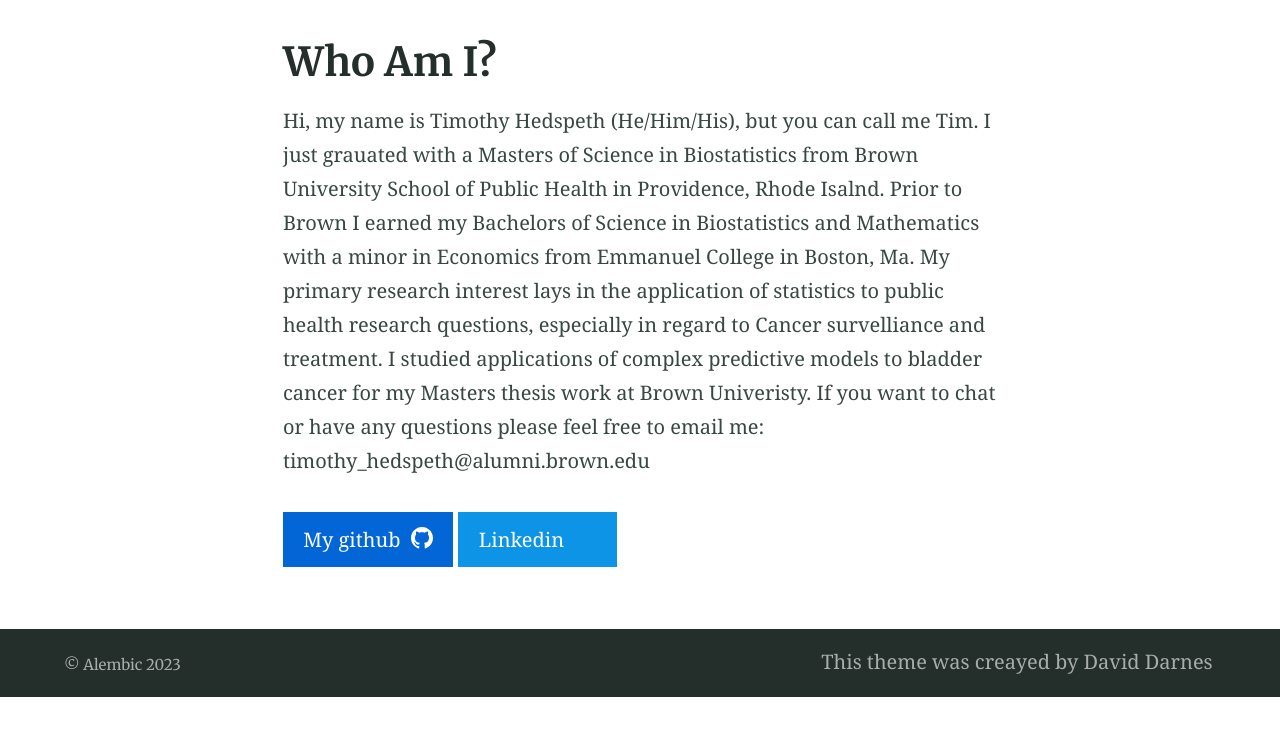
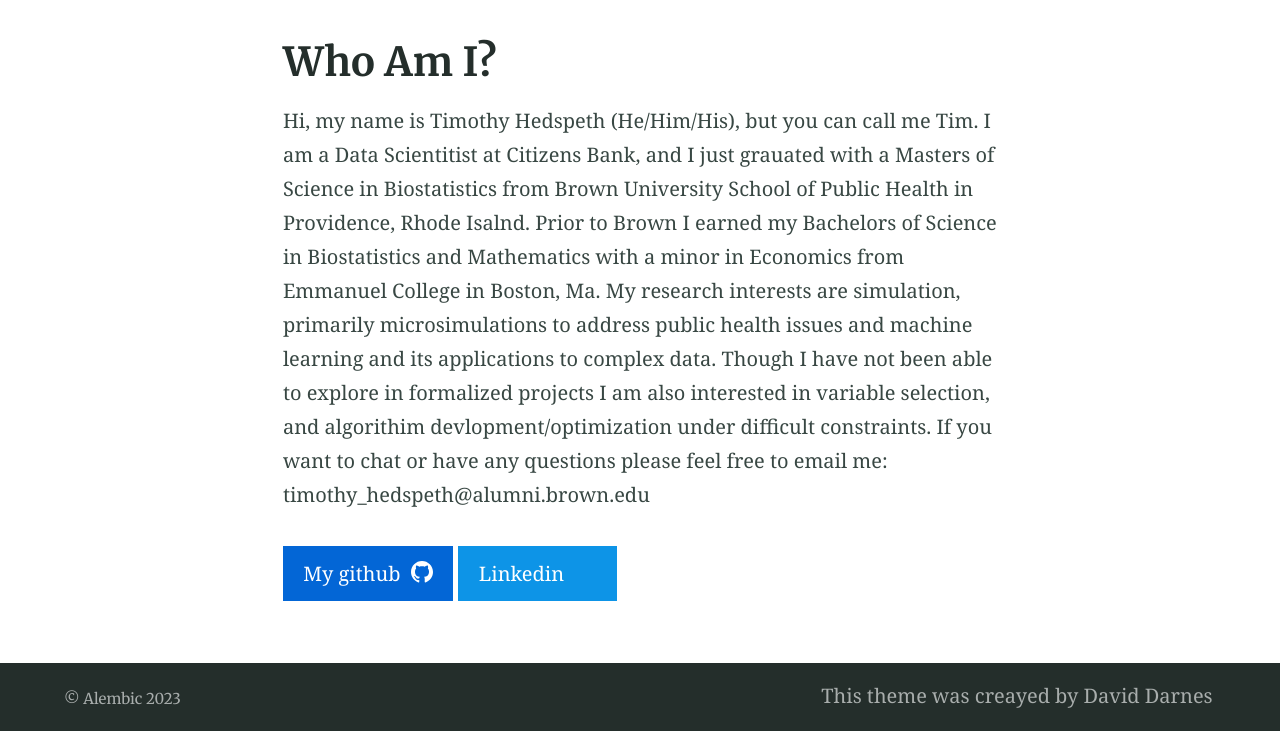
Before and after one commit to timhedspeth/timhedspeth.github.io, a Jekyll site: the page built from index.md, in a window 1280 px wide. Shown: the part 408-1139 px from the top of the page. Built offline with Jekyll 4.4.1, drawn with Linux system fonts in a browser that asks for light colours; before the commit the page ends 1105 px from its top, so only the background shows below that.

Commit message:
Update index.md

```diff
--- a/index.md
+++ b/index.md
@@ -6,6 +6,7 @@ feature_image: "https://picsum.photos/1300/400?image=989"
 excerpt: ""
 ---
 
-Hi, my name is Timothy Hedspeth (He/Him/His), but you can call me Tim. I just grauated with a Masters of Science in Biostatistics from Brown University School of Public Health in Providence, Rhode Isalnd. Prior to Brown I earned my Bachelors of Science in Biostatistics and Mathematics with a minor in Economics from Emmanuel College in Boston, Ma. My primary research interest lays in the application of statistics to public health research questions, especially in regard to Cancer survelliance and treatment. I studied applications of complex predictive models to bladder cancer for my Masters thesis work at Brown Univeristy. If you want to chat or have any questions please feel free to email me: timothy_hedspeth@alumni.brown.edu
+Hi, my name is Timothy Hedspeth (He/Him/His), but you can call me Tim. I am a Data Scientitist at Citizens Bank, and I just grauated with a Masters of Science in Biostatistics from Brown University School of Public Health in Providence, Rhode Isalnd. Prior to Brown I earned my Bachelors of Science in Biostatistics and Mathematics with a minor in Economics from Emmanuel College in Boston, Ma. My research interests
+are simulation, primarily microsimulations to address public health issues and machine learning and its applications to complex data. Though I have not been able to explore in formalized projects I am also interested in variable selection, and algorithim devlopment/optimization under difficult constraints. If you want to chat or have any questions please feel free to email me: timothy_hedspeth@alumni.brown.edu
 
 {% include button.html text="My github" icon="github" link="https://github.com/timhedspeth" color="#0366d6" %} {% include button.html text="Linkedin" icon="Linkedin" link="https://www.linkedin.com/in/timothyhedspeth" color="#0d94e7" %}
```
